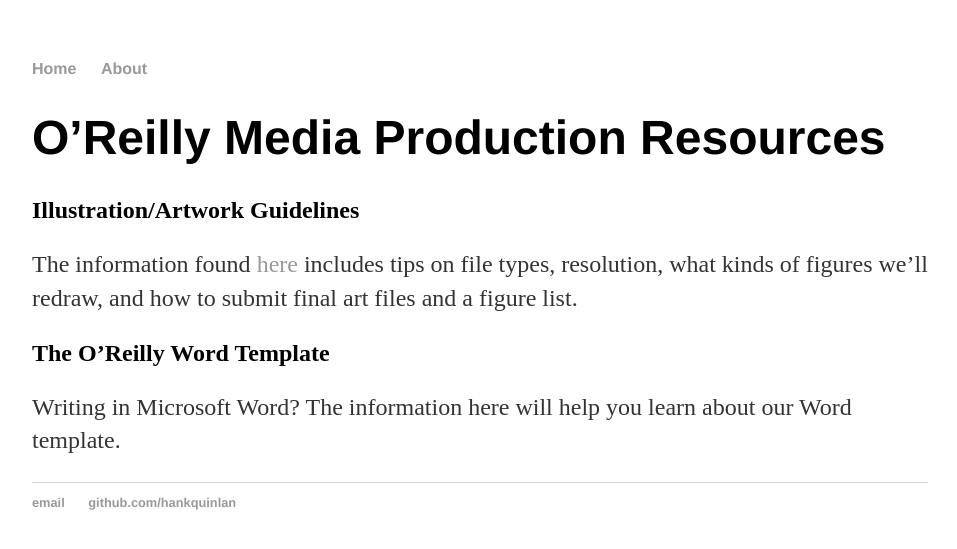
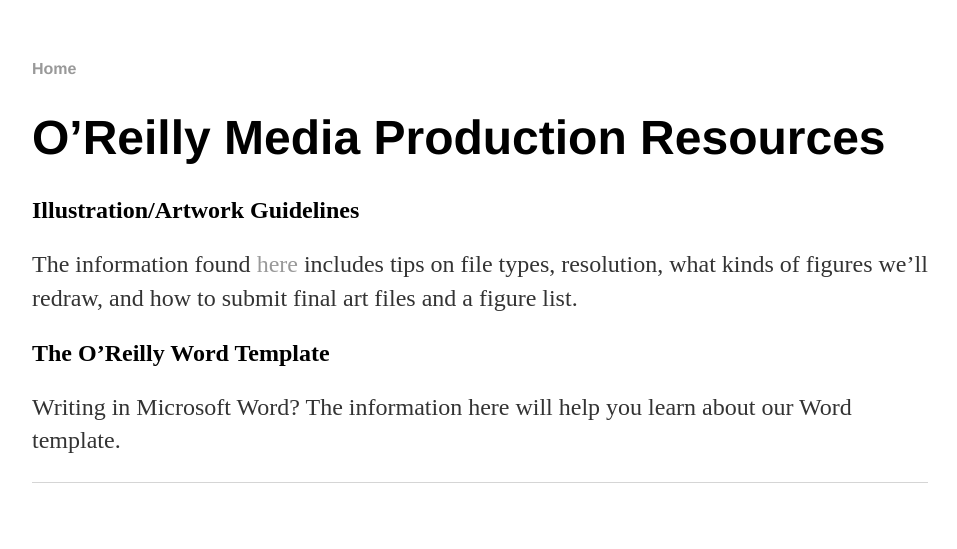
Before and after one commit to oreillymedia/production-resources, a Jekyll site: the page built from index.md, in a window 1280 px wide. Shown: the top 549 px of the page, without its empty margins (160-1117 px from the left). Built offline with Jekyll 4.4.1, drawn with Linux system fonts in a browser that asks for light colours.

Commit message:
Update default.html

```diff
--- a/_layouts/default.html
+++ b/_layouts/default.html
@@ -9,7 +9,6 @@
 			<nav>
 	    		<ul>
 	        		<li><a href="/">Home</a></li>
-		        	<li><a href="/about">About</a></li>
 	    		</ul>
 			</nav>
 			<div class="container">
@@ -18,10 +17,7 @@
 
 			</div><!-- /.container -->
 			<footer>
-	    		<ul>
-	        		<li><a href="mailto:hankquinlanhub@gmail.com">email</a></li>
-	        		<li><a href="https://github.com/hankquinlan">github.com/hankquinlan</a></li>
-				</ul>
+
 			</footer>
 		</body>
 	</html>
```
